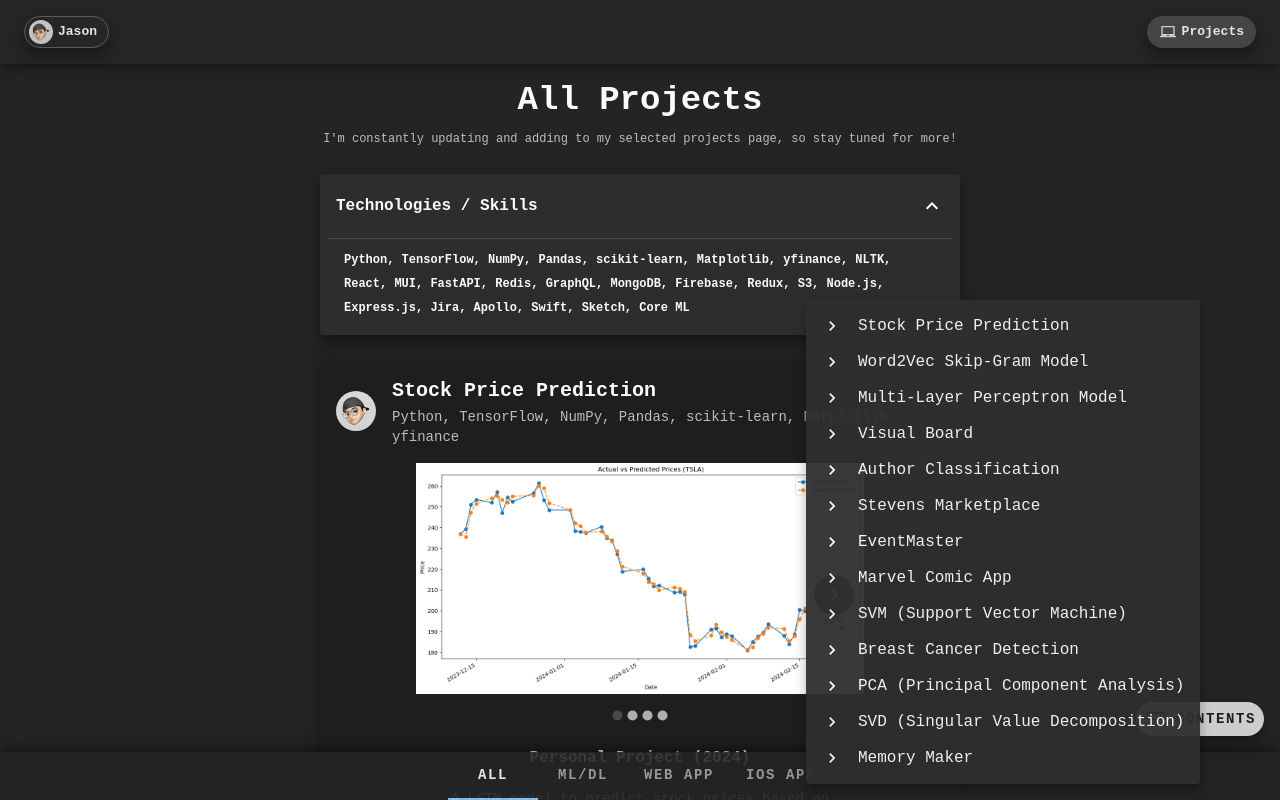
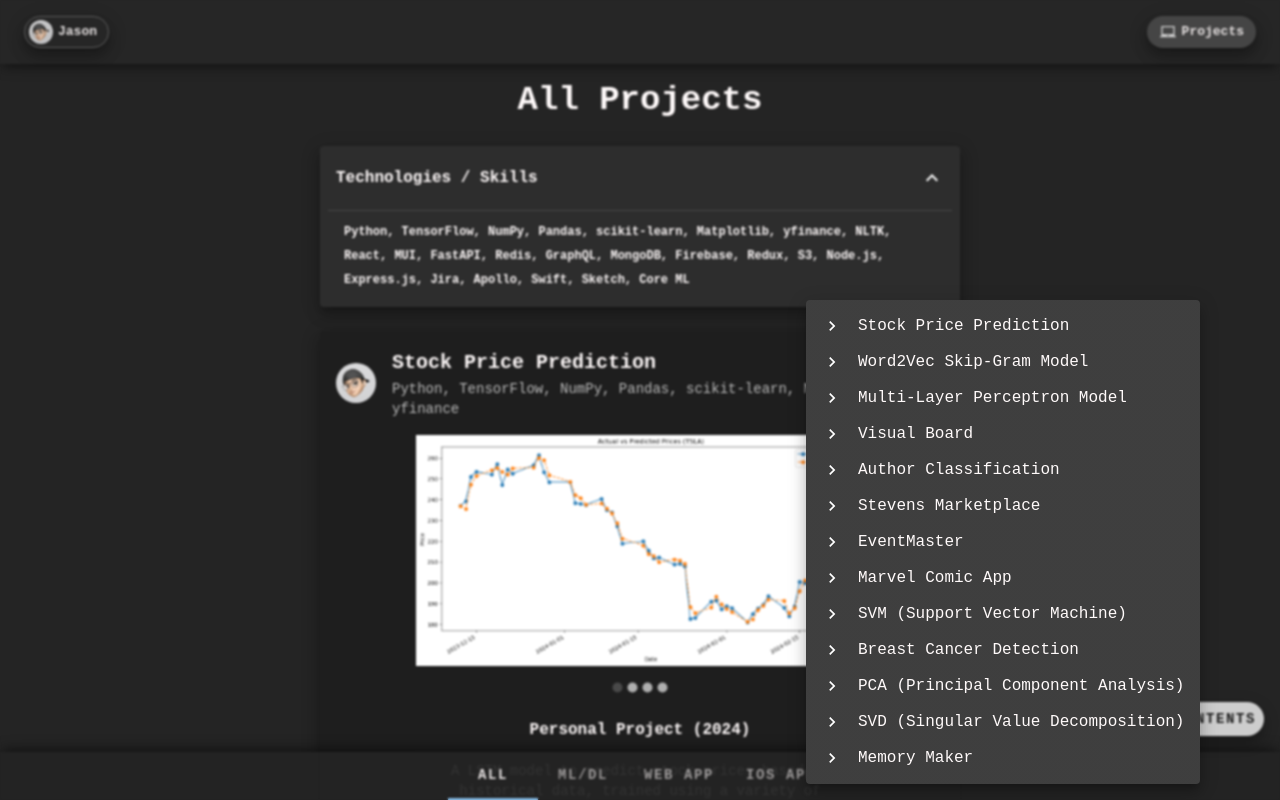
Before and after one commit to Jason-Wuuuu/Jason, a React (Vite) app: page /projects in a window 1280 px wide. Both pictures are taken after a click on the button "CONTENTS". Shown: the top 800 px of the page. Built offline with nearby package versions, Linux system fonts and the light colour scheme.

Commit message:
ui adjustments

```diff
--- a/src/components/Projects.jsx
+++ b/src/components/Projects.jsx
@@ -284,7 +284,12 @@ function TableOfContents({ projects }) {
           horizontal: "right",
         }}
         sx={{
-          opacity: "0.95 !important",
+          "& .MuiPaper-root": {
+            // Targeting the Paper component inside the Menu
+            backgroundColor: "#242424",
+            boxShadow: 10,
+          },
+          backdropFilter: "blur(1px)",
         }}
       >
         {listItems}
@@ -352,19 +357,6 @@ function Projects() {
             <Typography variant="h4" fontWeight="bold" align="center">
               {`${tab === 0 ? "All" : categories[tab - 1]} Projects`}
             </Typography>
-
-            {tab === 0 && (
-              <Typography
-                variant="caption"
-                align="center"
-                color="text.secondary"
-                mt={1}
-                mx={2}
-              >
-                I'm constantly updating and adding to my selected projects page,
-                so stay tuned for more!
-              </Typography>
-            )}
           </Box>
         </Grid>
       </Fade>
@@ -405,7 +397,7 @@ function Projects() {
       </Fade>
 
       <Fade in timeout={{ appear: 500, enter: 1500 }}>
-        <Grid item mb={4}>
+        <Grid item>
           <Grid
             container
             justifyContent="center"
@@ -414,6 +406,25 @@ function Projects() {
           >
             {projectCards}
           </Grid>
+        </Grid>
+      </Fade>
+
+      <Fade in timeout={{ appear: 500, enter: 1500 }}>
+        <Grid item>
+          <Box
+            display="flex"
+            flexDirection="column"
+            justifyContent="center"
+            alignItems="center"
+            mt={3}
+            mb={10}
+            mx={2}
+          >
+            <Typography variant="caption" align="center" color="text.secondary">
+              I'm constantly updating and adding to my selected projects page,
+              so stay tuned for more!
+            </Typography>
+          </Box>
         </Grid>
       </Fade>
 
```
